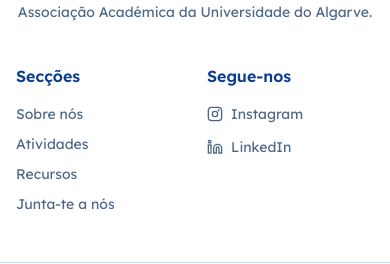
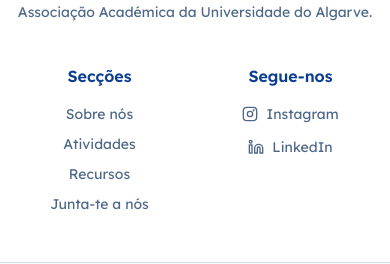
Before and after one commit to Nucleo-Estudantes-Bioengenharia/NEBe-website, a Next.js app: page / in a window 390 px wide. Shown: the part 7942-8206 px from the top of the page. Built offline with nearby package versions, Linux system fonts and the light colour scheme; no server answers.

Commit message:
fix(footer): centrar secções e redes sociais em ecrãs pequenos

```diff
--- a/src/components/Footer.tsx
+++ b/src/components/Footer.tsx
@@ -42,7 +42,10 @@ export function Footer() {
             {t("footer.description")}
           </p>
         </div>
-        <nav aria-label={t("footer.sections")}>
+        <nav
+          aria-label={t("footer.sections")}
+          className="text-center sm:text-left"
+        >
           <p className="font-semibold text-ink">{t("footer.sections")}</p>
           <ul className="mt-4 space-y-2.5 text-sm">
             {navSections.map(({ id, key }) => (
@@ -59,7 +62,7 @@ export function Footer() {
             </li>
           </ul>
         </nav>
-        <div>
+        <div className="text-center sm:text-left">
           <p className="font-semibold text-ink">{t("footer.follow")}</p>
           <ul className="mt-4 space-y-2.5 text-sm">
             <li>
```
